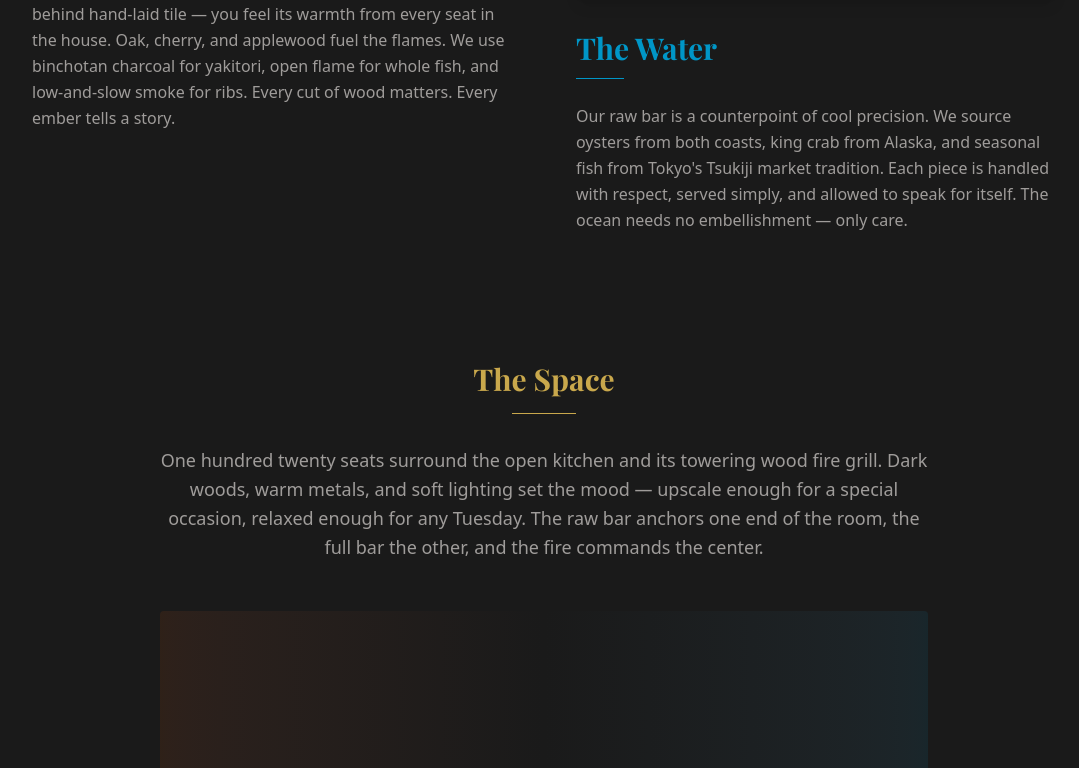
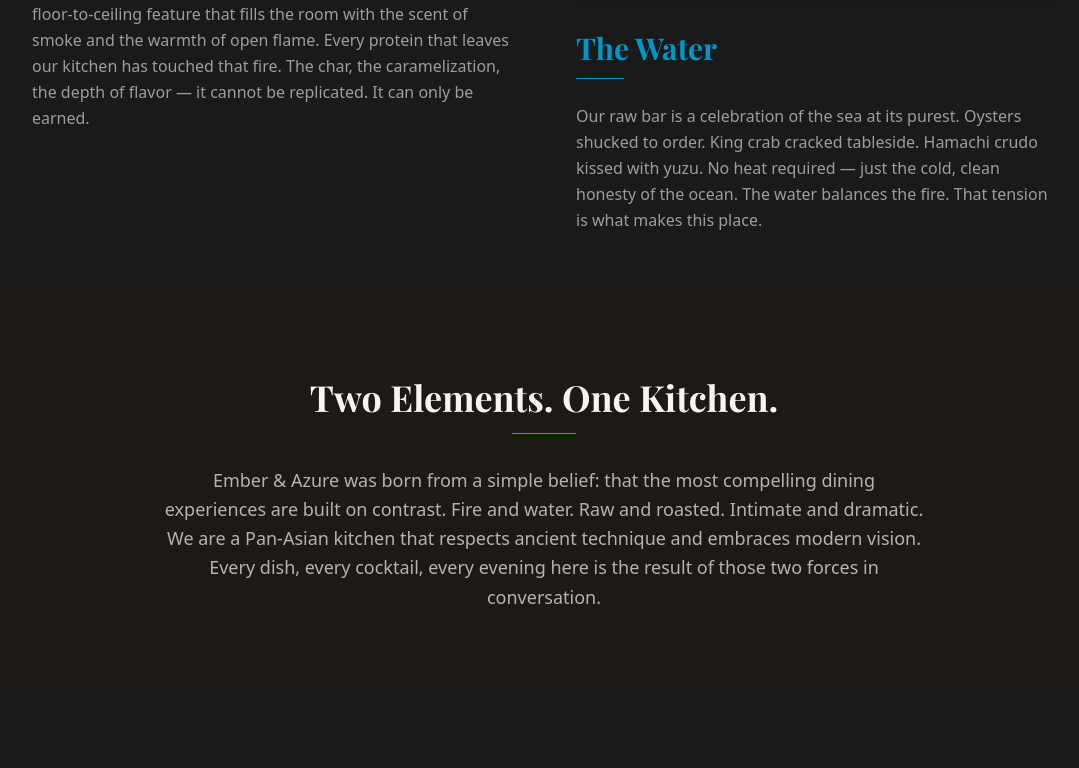
Before and after one commit to neilmetzger-nam/ember-azure-website, a Next.js app: page /about in a window 1280 px wide. Shown: the part 1252-2020 px from the top of the page, without its empty margins (96-1175 px from the left). Built offline with nearby package versions, Linux system fonts and the light colour scheme; a web font is replaced by a local one.

Commit message:
feat: rewrite about page fire/water copy, add Two Elements closing, remove space section

```diff
--- a/app/about/page.tsx
+++ b/app/about/page.tsx
@@ -65,12 +65,12 @@ export default function AboutPage() {
               </h2>
               <div className="mt-3 h-px w-12 bg-ember" />
               <p className="mt-6 leading-relaxed text-warm-white/60">
-                Our 48-inch wood fire grill anchors the room. The fire glows
-                behind hand-laid tile — you feel its warmth from every seat in
-                the house. Oak, cherry, and applewood fuel the flames. We use
-                binchotan charcoal for yakitori, open flame for whole fish, and
-                low-and-slow smoke for ribs. Every cut of wood matters. Every
-                ember tells a story.
+                At the heart of Ember &amp; Azure stands our wood fire hearth
+                — a floor-to-ceiling feature that fills the room with the scent
+                of smoke and the warmth of open flame. Every protein that leaves
+                our kitchen has touched that fire. The char, the caramelization,
+                the depth of flavor — it cannot be replicated. It can only be
+                earned.
               </p>
             </div>
 
@@ -89,33 +89,32 @@ export default function AboutPage() {
               </h2>
               <div className="mt-3 h-px w-12 bg-azure" />
               <p className="mt-6 leading-relaxed text-warm-white/60">
-                Our raw bar is a counterpoint of cool precision. We source oysters
-                from both coasts, king crab from Alaska, and seasonal fish from
-                Tokyo&apos;s Tsukiji market tradition. Each piece is handled with
-                respect, served simply, and allowed to speak for itself. The ocean
-                needs no embellishment — only care.
+                Our raw bar is a celebration of the sea at its purest. Oysters
+                shucked to order. King crab cracked tableside. Hamachi crudo
+                kissed with yuzu. No heat required — just the cold, clean
+                honesty of the ocean. The water balances the fire. That tension
+                is what makes this place.
               </p>
             </div>
           </div>
         </div>
       </section>
 
-      {/* Space */}
-      <section className="px-6 py-16">
+      {/* Two Elements */}
+      <section className="bg-stone-900 px-6 py-20">
         <div className="mx-auto max-w-3xl text-center">
-          <h2 className="font-heading text-3xl font-bold text-gold">
-            The Space
+          <h2 className="font-heading text-3xl font-bold text-warm-white md:text-4xl">
+            Two Elements. One Kitchen.
           </h2>
-          <div className="mx-auto mt-4 h-px w-16 bg-gold" />
-          <p className="mt-8 text-lg leading-relaxed text-warm-white/60">
-            One hundred twenty seats surround the open kitchen and its towering
-            wood fire grill. Dark woods, warm metals, and soft lighting set the
-            mood — upscale enough for a special occasion, relaxed enough for any
-            Tuesday. The raw bar anchors one end of the room, the full bar the
-            other, and the fire commands the center.
+          <div className="mx-auto mt-4 h-px w-16 bg-ember" />
+          <p className="mt-8 text-lg leading-relaxed text-warm-white/70">
+            Ember &amp; Azure was born from a simple belief: that the most
+            compelling dining experiences are built on contrast. Fire and water.
+            Raw and roasted. Intimate and dramatic. We are a Pan-Asian kitchen
+            that respects ancient technique and embraces modern vision. Every
+            dish, every cocktail, every evening here is the result of those two
+            forces in conversation.
           </p>
-          {/* IMAGE: restaurant-interior-wide.jpg */}
-          <div className="mt-12 h-72 rounded-sm bg-gradient-to-r from-ember/10 via-charcoal to-azure/10" />
         </div>
       </section>
     </div>
```
